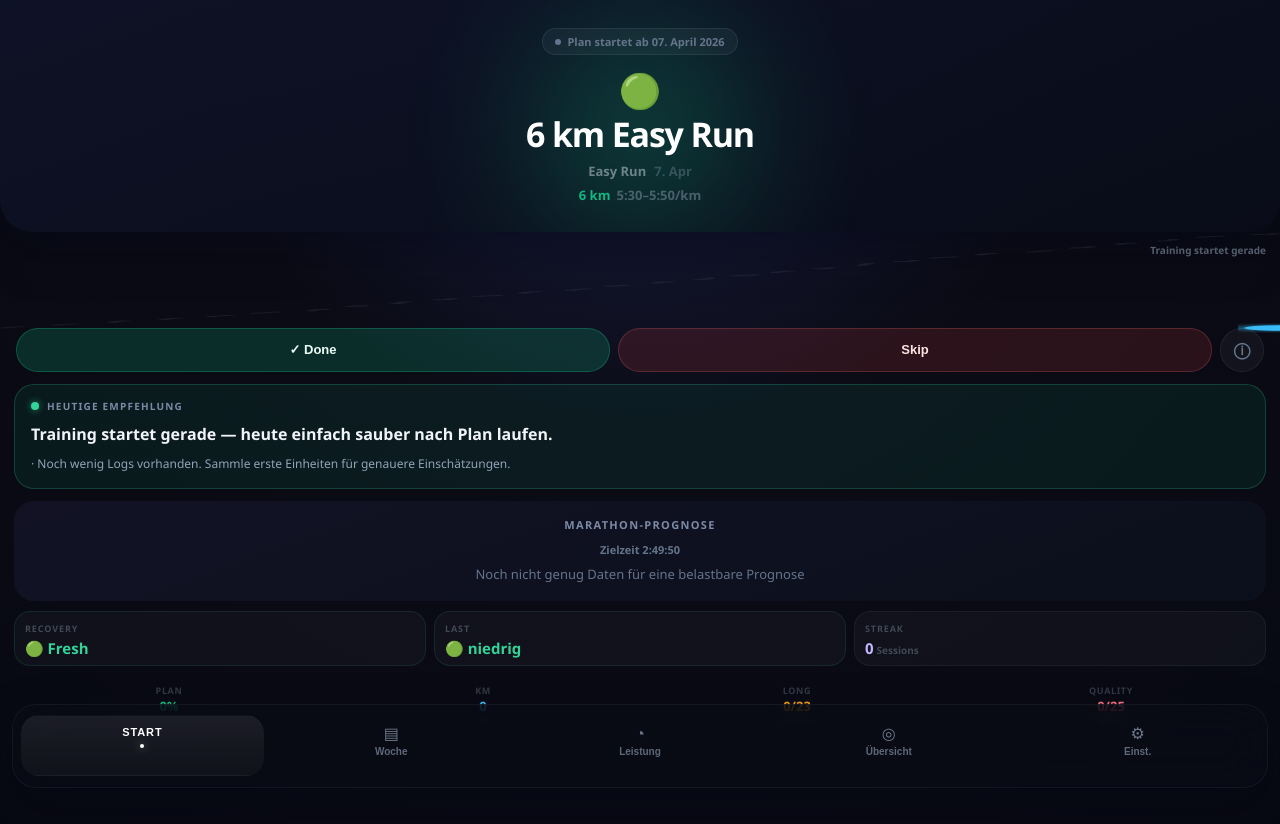
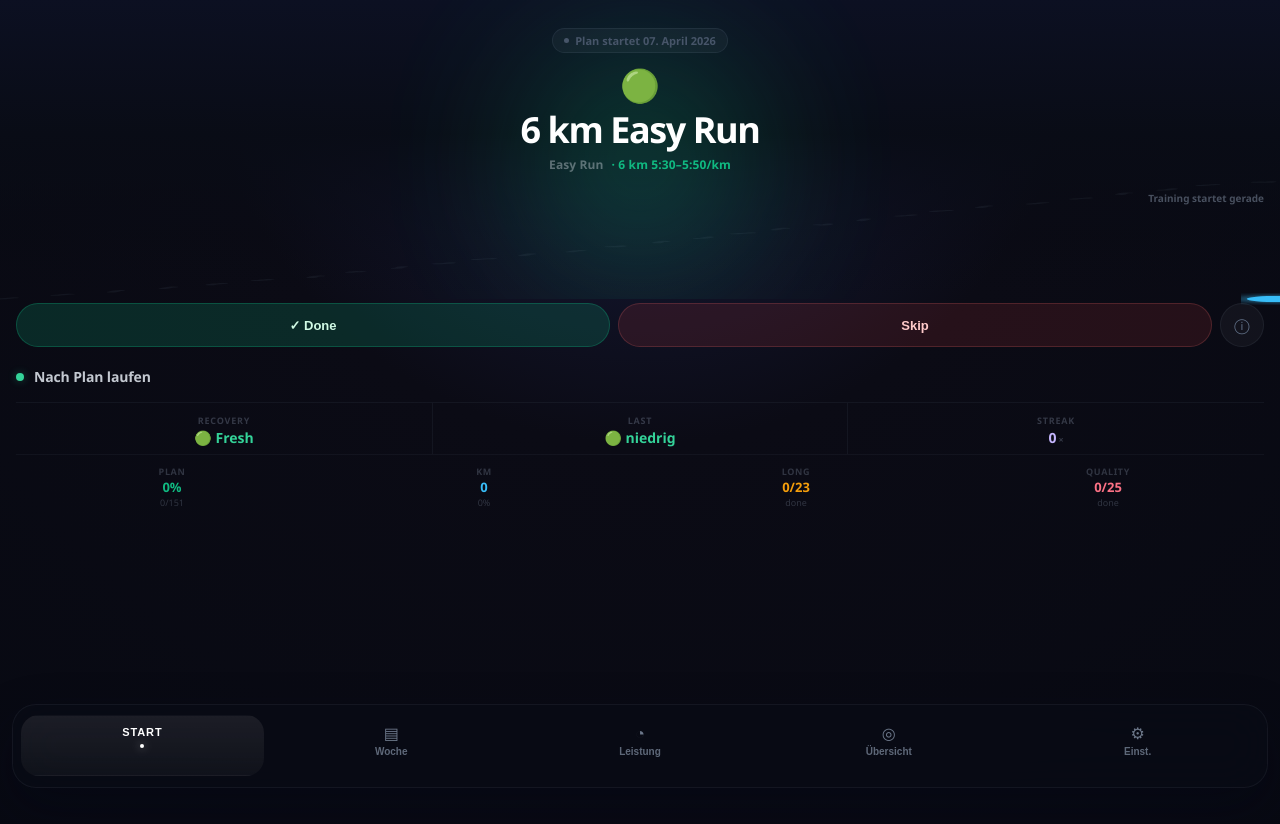
Before and after one commit to anton291005-tech/marathon-app, a React (Create React App) app: page / in a window 1280 px wide. Shown: the top 824 px of the page. Built offline with nearby package versions, Linux system fonts and the light colour scheme.

Commit message:
Refine home UI: central graph, minimal decision text, remove prediction from home

```diff
--- a/src/App.tsx
+++ b/src/App.tsx
@@ -1285,28 +1285,31 @@ export default function App(){
       {activeView==="home"?(
         <div style={{display:"flex",flexDirection:"column",paddingBottom:24,...viewTransitionStyle}}>
 
-          {/* ── 1. HERO CARD — session info only, no buttons ───────────── */}
-          <div style={{position:"relative",overflow:"hidden",background:"linear-gradient(160deg,rgba(14,18,38,0.98),rgba(9,12,24,0.96))",borderRadius:"0 0 32px 32px",padding:"28px 18px 28px",boxShadow:"0 20px 48px rgba(2,6,23,0.32)"}}>
-            {/* ambient glow */}
-            <div style={{position:"absolute",inset:0,pointerEvents:"none"}}>
-              <div style={{position:"absolute",left:"50%",top:"-20px",width:340,height:300,transform:`translateX(-50%) scale(${graphReady ? 1 : 0.88})`,background:`radial-gradient(circle at center, ${dashboardGlow} 0%, transparent 70%)`,filter:"blur(64px)",opacity:graphReady ? 0.9 : 0.3,transition:"opacity 1.4s ease, transform 1.4s ease"}} />
+          {/* ── HERO + GRAPH — one seamless gradient section ───────────── */}
+          <div style={{position:"relative",paddingTop:28}}>
+            {/* background: fades from hero dark → transparent, no hard bottom edge */}
+            <div style={{position:"absolute",inset:0,background:"linear-gradient(180deg,rgba(12,16,34,0.99) 0%,rgba(9,12,22,0.96) 45%,rgba(8,10,19,0.3) 78%,transparent 100%)",pointerEvents:"none"}} />
+
+            {/* ambient glow — stays in the top portion */}
+            <div style={{position:"absolute",inset:0,pointerEvents:"none",overflow:"hidden"}}>
+              <div style={{position:"absolute",left:"50%",top:"-10px",width:380,height:340,transform:`translateX(-50%) scale(${graphReady ? 1 : 0.86})`,background:`radial-gradient(circle at center, ${dashboardGlow} 0%, transparent 68%)`,filter:"blur(68px)",opacity:graphReady ? 0.82 : 0.25,transition:"opacity 1.5s ease, transform 1.5s ease"}} />
             </div>
 
             {/* status chip */}
-            <div style={{position:"relative",display:"flex",justifyContent:"center",marginBottom:18}}>
+            <div style={{position:"relative",display:"flex",justifyContent:"center",marginBottom:16}}>
               {isPreStart && !trainingEngagement ? (
-                <div style={{display:"inline-flex",alignItems:"center",gap:6,background:"rgba(148,163,184,0.07)",border:"1px solid rgba(148,163,184,0.12)",borderRadius:999,padding:"5px 12px"}}>
-                  <span style={{width:6,height:6,borderRadius:"50%",background:"#64748b",display:"inline-block"}}/>
-                  <span style={{fontSize:11,color:"#64748b",fontWeight:700}}>Plan startet{blockStartLabel ? ` ab ${blockStartLabel}` : ""}</span>
+                <div style={{display:"inline-flex",alignItems:"center",gap:6,background:"rgba(148,163,184,0.06)",border:"1px solid rgba(148,163,184,0.1)",borderRadius:999,padding:"4px 11px"}}>
+                  <span style={{width:5,height:5,borderRadius:"50%",background:"#475569",display:"inline-block"}}/>
+                  <span style={{fontSize:11,color:"#475569",fontWeight:700}}>Plan startet{blockStartLabel ? ` ${blockStartLabel}` : ""}</span>
                 </div>
               ) : isCalendarBeforeFirstSession && trainingEngagement ? (
-                <div style={{display:"inline-flex",alignItems:"center",gap:6,background:"rgba(56,189,248,0.1)",border:"1px solid rgba(56,189,248,0.2)",borderRadius:999,padding:"5px 12px"}}>
-                  <span style={{width:6,height:6,borderRadius:"50%",background:"#38bdf8",boxShadow:"0 0 6px #38bdf8",display:"inline-block"}}/>
+                <div style={{display:"inline-flex",alignItems:"center",gap:6,background:"rgba(56,189,248,0.08)",border:"1px solid rgba(56,189,248,0.16)",borderRadius:999,padding:"4px 11px"}}>
+                  <span style={{width:5,height:5,borderRadius:"50%",background:"#38bdf8",boxShadow:"0 0 5px #38bdf8",display:"inline-block"}}/>
                   <span style={{fontSize:11,color:"#7dd3fc",fontWeight:700}}>Training läuft</span>
                 </div>
               ) : (
-                <div style={{display:"inline-flex",alignItems:"center",gap:6,background:`${dashboardType.col}18`,border:`1px solid ${dashboardType.col}30`,borderRadius:999,padding:"5px 12px"}}>
-                  <span style={{width:6,height:6,borderRadius:"50%",background:dashboardType.col,boxShadow:`0 0 7px ${dashboardType.col}`,display:"inline-block"}}/>
+                <div style={{display:"inline-flex",alignItems:"center",gap:6,background:`${dashboardType.col}14`,border:`1px solid ${dashboardType.col}28`,borderRadius:999,padding:"4px 11px"}}>
+                  <span style={{width:5,height:5,borderRadius:"50%",background:dashboardType.col,boxShadow:`0 0 6px ${dashboardType.col}`,display:"inline-block"}}/>
                   <span style={{fontSize:11,color:dashboardType.col,fontWeight:700}}>
                     {todayNextSession?.mode === "today" ? "Heute" : dashboardSession ? "Nächste Einheit" : "Ruhetag"}
                   </span>
@@ -1314,106 +1317,67 @@ export default function App(){
               )}
             </div>
 
-            {/* session emoji + title */}
-            <div style={{position:"relative",textAlign:"center"}}>
-              <div style={{fontSize:34,marginBottom:10,lineHeight:1}}>{dashboardType.emoji}</div>
-              <div style={{fontSize:34,fontWeight:800,color:"#fff",lineHeight:1.05,letterSpacing:"-0.035em",maxWidth:300,margin:"0 auto"}}>
+            {/* session title */}
+            <div style={{position:"relative",textAlign:"center",padding:"0 20px"}}>
+              <div style={{fontSize:32,lineHeight:1,marginBottom:10}}>{dashboardType.emoji}</div>
+              <div style={{fontSize:36,fontWeight:800,color:"#fff",lineHeight:1.04,letterSpacing:"-0.04em",maxWidth:310,margin:"0 auto"}}>
                 {getHeroTitle(dashboardSession)}
               </div>
-              <div style={{fontSize:13,color:"rgba(226,232,240,0.46)",fontWeight:600,marginTop:9}}>
+              <div style={{fontSize:12,color:"rgba(226,232,240,0.38)",fontWeight:600,marginTop:8,letterSpacing:"0.01em"}}>
                 {dashboardSession ? dashboardType.label : "Keine Einheit geplant"}
-                {dashboardSession?.date ? <span style={{color:"rgba(148,163,184,0.32)",marginLeft:8}}>{dashboardSession.date}</span> : null}
-              </div>
                 {dashboardSession?.km ? (
-                <div style={{marginTop:6,fontSize:13,color:dashboardType.col,fontWeight:700}}>
-                  {dashboardSession.km} km
-                  {dashboardSession.pace ? <span style={{color:"rgba(148,163,184,0.45)",marginLeft:6,fontWeight:600}}>{dashboardSession.pace}</span> : null}
-                </div>
+                  <span style={{color:dashboardType.col,marginLeft:8,fontWeight:700}}>
+                    · {dashboardSession.km} km{dashboardSession.pace ? ` ${dashboardSession.pace}` : ""}
+                  </span>
                 ) : null}
               </div>
             </div>
 
-          {/* ── 2. PROGRESS GRAPH — bare, no card, blends into background ── */}
-          <div style={{position:"relative"}}>
-            {/* momentum score — tiny corner label */}
-            <div style={{position:"absolute",top:10,right:14,zIndex:1,lineHeight:1}}>
+            {/* graph — inside the same wrapper, no visual separation */}
+            <div style={{position:"relative",marginTop:6}}>
+              {/* momentum score — tiny, upper-right corner */}
+              <div style={{position:"absolute",top:8,right:16,zIndex:1}}>
                 {formScore.earlyStage ? (
-                <span style={{fontSize:10,fontWeight:700,color:formScore.color,opacity:0.55}}>{formScore.label}</span>
+                  <span style={{fontSize:10,fontWeight:700,color:formScore.color,opacity:0.45}}>{formScore.label}</span>
                 ) : (
-                <span style={{fontSize:12,fontWeight:800,color:formScore.color,opacity:0.7,letterSpacing:"-0.02em"}}>
+                  <span style={{fontSize:11,fontWeight:800,color:formScore.color,opacity:0.58,letterSpacing:"-0.02em"}}>
                     {formScore.score > 0 ? "+" : ""}{formScore.score}%
                   </span>
                 )}
               </div>
 
-            <svg viewBox="0 0 100 100" preserveAspectRatio="none" style={{width:"100%",height:96,display:"block",overflow:"visible"}}>
+              <svg viewBox="0 0 100 100" preserveAspectRatio="none" style={{width:"100%",height:120,display:"block",overflow:"visible"}}>
                 <defs>
-                {/* fixed green→teal gradient — consistent premium look */}
                   <linearGradient id="pgLineGrad" x1="0%" y1="0%" x2="100%" y2="0%">
-                  <stop offset="0%" stopColor="#10b981" stopOpacity="0.8"/>
+                    <stop offset="0%" stopColor="#10b981" stopOpacity="0.75"/>
                     <stop offset="100%" stopColor="#38bdf8" stopOpacity="1"/>
                   </linearGradient>
                   <linearGradient id="pgFillGrad" x1="0%" y1="0%" x2="0%" y2="100%">
-                  <stop offset="0%" stopColor={dashboardSession ? dashboardType.col : "#10b981"} stopOpacity="0.12"/>
+                    <stop offset="0%" stopColor={dashboardSession ? dashboardType.col : "#10b981"} stopOpacity="0.11"/>
                     <stop offset="100%" stopColor={dashboardSession ? dashboardType.col : "#10b981"} stopOpacity="0"/>
                   </linearGradient>
-                {/* soft glow filter on the main line */}
                   <filter id="pgGlow" x="-8%" y="-40%" width="116%" height="180%">
-                  <feGaussianBlur in="SourceGraphic" stdDeviation="1.6" result="blur"/>
+                    <feGaussianBlur in="SourceGraphic" stdDeviation="1.8" result="blur"/>
                     <feMerge><feMergeNode in="blur"/><feMergeNode in="SourceGraphic"/></feMerge>
                   </filter>
                 </defs>
-
-              {/* subtle fill area */}
-              <path
-                d={buildAreaPath(dashboardProgressPoints,"actualY")}
-                fill="url(#pgFillGrad)"
-                style={{transition:"opacity .9s ease",opacity:graphReady ? 1 : 0}}
-              />
-              {/* planned baseline — very faint dashes */}
-              <path
-                d={plannedProgressPath}
-                fill="none"
-                stroke="rgba(148,163,184,0.13)"
-                strokeWidth="0.9"
-                strokeLinecap="round"
-                strokeDasharray="2,3.5"
-                style={{opacity:graphReady ? 0.8 : 0,transition:"opacity .8s ease"}}
-              />
-              {/* main actual line — smooth cubic Bézier + glow */}
-              <path
-                d={actualProgressPath}
-                fill="none"
-                stroke="url(#pgLineGrad)"
-                strokeWidth="3.4"
-                strokeLinecap="round"
-                filter="url(#pgGlow)"
-                pathLength="100"
-                strokeDasharray="100"
-                strokeDashoffset={graphReady ? 0 : 100}
-                style={{transition:"stroke-dashoffset 1.2s cubic-bezier(0.22,1,0.36,1) .1s, opacity .7s ease",opacity:graphReady ? 1 : 0}}
-              />
-              {/* end dot with glow */}
+                <path d={buildAreaPath(dashboardProgressPoints,"actualY")} fill="url(#pgFillGrad)" style={{transition:"opacity .9s ease",opacity:graphReady ? 1 : 0}} />
+                <path d={plannedProgressPath} fill="none" stroke="rgba(148,163,184,0.1)" strokeWidth="0.8" strokeLinecap="round" strokeDasharray="1.5,4" style={{opacity:graphReady ? 0.7 : 0,transition:"opacity .8s ease"}} />
+                <path d={actualProgressPath} fill="none" stroke="url(#pgLineGrad)" strokeWidth="3.2" strokeLinecap="round" filter="url(#pgGlow)" pathLength="100" strokeDasharray="100" strokeDashoffset={graphReady ? 0 : 100} style={{transition:"stroke-dashoffset 1.3s cubic-bezier(0.22,1,0.36,1) .1s, opacity .7s ease",opacity:graphReady ? 1 : 0}} />
                 {dashboardProgressPoints.length > 0 && (
-                <circle
-                  cx={dashboardProgressPoints[dashboardProgressPoints.length-1].x}
-                  cy={dashboardProgressPoints[dashboardProgressPoints.length-1].actualY}
-                  r="2.8"
-                  fill="#38bdf8"
-                  filter="url(#pgGlow)"
-                  style={{transition:"opacity .5s ease .3s",opacity:graphReady ? 1 : 0}}
-                />
+                  <circle cx={dashboardProgressPoints[dashboardProgressPoints.length-1].x} cy={dashboardProgressPoints[dashboardProgressPoints.length-1].actualY} r="2.6" fill="#38bdf8" filter="url(#pgGlow)" style={{transition:"opacity .5s ease .35s",opacity:graphReady ? 1 : 0}} />
                 )}
               </svg>
             </div>
-
-          {/* ── 3. ACTION BUTTONS — below graph, before cards ─────────── */}
-          <div style={{display:"flex",gap:8,padding:"0 16px 12px"}}>
+          </div>
+
+          {/* ── ACTION BUTTONS ─────────────────────────────────────────── */}
+          <div style={{display:"flex",gap:8,padding:"4px 16px 16px"}}>
             <button
               className="dashboard-action"
               onClick={()=>dashboardSession && quickCompleteSession(dashboardSession)}
               disabled={!dashboardSession}
-              style={{flex:1,background:"rgba(16,185,129,0.2)",border:"1px solid rgba(16,185,129,0.32)",color:dashboardSession ? "#ecfdf5" : "#374151",borderRadius:999,padding:"12px 10px",cursor:dashboardSession ? "pointer" : "not-allowed",fontSize:13,fontWeight:700}}
+              style={{flex:1,background:"rgba(16,185,129,0.18)",border:"1px solid rgba(16,185,129,0.28)",color:dashboardSession ? "#d1fae5" : "#374151",borderRadius:999,padding:"12px 10px",cursor:dashboardSession ? "pointer" : "not-allowed",fontSize:13,fontWeight:700}}
             >
               ✓ Done
             </button>
@@ -1421,7 +1385,7 @@ export default function App(){
               className="dashboard-action"
               onClick={()=>dashboardSession && quickSkipSession(dashboardSession)}
               disabled={!dashboardSession}
-              style={{flex:1,background:"rgba(239,68,68,0.14)",border:"1px solid rgba(248,113,113,0.22)",color:dashboardSession ? "#fee2e2" : "#374151",borderRadius:999,padding:"12px 10px",cursor:dashboardSession ? "pointer" : "not-allowed",fontSize:13,fontWeight:700}}
+              style={{flex:1,background:"rgba(239,68,68,0.12)",border:"1px solid rgba(248,113,113,0.2)",color:dashboardSession ? "#fecaca" : "#374151",borderRadius:999,padding:"12px 10px",cursor:dashboardSession ? "pointer" : "not-allowed",fontSize:13,fontWeight:700}}
             >
               Skip
             </button>
@@ -1429,56 +1393,58 @@ export default function App(){
               className="dashboard-action"
               onClick={()=>dashboardSession && openModal(dashboardSession)}
               disabled={!dashboardSession}
-              style={{width:44,height:44,flexShrink:0,background:"rgba(255,255,255,0.04)",border:"1px solid rgba(148,163,184,0.1)",color:dashboardSession ? "#64748b" : "#1e293b",borderRadius:999,cursor:dashboardSession ? "pointer" : "not-allowed",fontSize:16,fontWeight:700,display:"flex",alignItems:"center",justifyContent:"center"}}
+              style={{width:44,height:44,flexShrink:0,background:"rgba(255,255,255,0.04)",border:"1px solid rgba(148,163,184,0.09)",color:dashboardSession ? "#64748b" : "#1e293b",borderRadius:999,cursor:dashboardSession ? "pointer" : "not-allowed",fontSize:15,display:"flex",alignItems:"center",justifyContent:"center"}}
               aria-label="Details öffnen"
             >
               ⓘ
             </button>
           </div>
 
-          {/* ── 4-7. Cards ─────────────────────────────────────────────── */}
-          <div style={{display:"flex",flexDirection:"column",gap:10,padding:"0 14px"}}>
-
-            <DailyDecisionCard decision={dailyDecision} />
-
-            <MarathonPredictionCard
-              variant="compact"
-              prediction={marathonPrediction}
-              targetTimeLabel={targetTimeDisplay}
-              coachHints={[]}
-            />
-
-            {/* Key metrics: Recovery · Last · Streak */}
-            <div style={{display:"grid",gridTemplateColumns:"repeat(3,minmax(0,1fr))",gap:8}}>
-              <div style={{padding:"10px 10px 9px",background:"rgba(255,255,255,0.03)",borderRadius:16,border:`1px solid ${recoveryState.tone}1e`}}>
-                <div style={{fontSize:9,textTransform:"uppercase",letterSpacing:"0.1em",color:"rgba(148,163,184,0.38)",fontWeight:700,marginBottom:5}}>Recovery</div>
-                <div style={{fontSize:15,fontWeight:800,color:recoveryState.tone,lineHeight:1.1}}>{recoveryState.label}</div>
-              </div>
-              <div style={{padding:"10px 10px 9px",background:"rgba(255,255,255,0.03)",borderRadius:16,border:`1px solid ${weeklyFatigue.color}1e`}}>
-                <div style={{fontSize:9,textTransform:"uppercase",letterSpacing:"0.1em",color:"rgba(148,163,184,0.38)",fontWeight:700,marginBottom:5}}>Last</div>
-                <div style={{fontSize:15,fontWeight:800,color:weeklyFatigue.color,lineHeight:1.1}}>{weeklyFatigue.icon} {weeklyFatigue.label}</div>
-              </div>
-              <div style={{padding:"10px 10px 9px",background:"rgba(255,255,255,0.03)",borderRadius:16,border:"1px solid rgba(148,163,184,0.09)"}}>
-                <div style={{fontSize:9,textTransform:"uppercase",letterSpacing:"0.1em",color:"rgba(148,163,184,0.38)",fontWeight:700,marginBottom:5}}>Streak</div>
-                <div style={{fontSize:15,fontWeight:800,color:"#c4b5fd",lineHeight:1.1}}>
-                  {consistencyStats.sessionStreak}
-                  <span style={{fontSize:10,fontWeight:600,color:"rgba(148,163,184,0.38)",marginLeft:3}}>Sessions</span>
-                </div>
-              </div>
-            </div>
-
-            {/* Plan stats — no card wrapper, bare row */}
-            <div style={{display:"grid",gridTemplateColumns:"repeat(4,minmax(0,1fr))",gap:4,padding:"2px 0 4px"}}>
+          {/* ── BELOW-FOLD CONTENT ─────────────────────────────────────── */}
+          <div style={{display:"flex",flexDirection:"column",gap:0,padding:"0 16px"}}>
+
+            {/* Daily decision — ultra-minimal: coloured dot + short label */}
+            <div style={{display:"flex",alignItems:"center",gap:10,padding:"4px 0 16px"}}>
+              <div style={{
+                width:8,height:8,borderRadius:"50%",flexShrink:0,
+                background:dailyDecision.status==="green"?"#34d399":dailyDecision.status==="yellow"?"#fbbf24":"#f87171",
+                boxShadow:dailyDecision.status==="green"?"0 0 8px #34d39955":dailyDecision.status==="yellow"?"0 0 8px #fbbf2455":"0 0 8px #f8717155",
+              }}/>
+              <span style={{fontSize:14,fontWeight:700,color:"rgba(226,232,240,0.86)",letterSpacing:"-0.01em"}}>
+                {dailyDecision.shortRecommendation}
+              </span>
+            </div>
+
+            {/* Key signals — borderless tabular row */}
+            <div style={{display:"grid",gridTemplateColumns:"repeat(3,minmax(0,1fr))",borderTop:"1px solid rgba(148,163,184,0.07)"}}>
+              <div style={{padding:"11px 4px 9px",textAlign:"center"}}>
+                <div style={{fontSize:9,textTransform:"uppercase",letterSpacing:"0.09em",color:"rgba(148,163,184,0.3)",fontWeight:700,marginBottom:4}}>Recovery</div>
+                <div style={{fontSize:14,fontWeight:800,color:recoveryState.tone,lineHeight:1}}>{recoveryState.label}</div>
+              </div>
+              <div style={{padding:"11px 4px 9px",textAlign:"center",borderLeft:"1px solid rgba(148,163,184,0.07)",borderRight:"1px solid rgba(148,163,184,0.07)"}}>
+                <div style={{fontSize:9,textTransform:"uppercase",letterSpacing:"0.09em",color:"rgba(148,163,184,0.3)",fontWeight:700,marginBottom:4}}>Last</div>
+                <div style={{fontSize:14,fontWeight:800,color:weeklyFatigue.color,lineHeight:1}}>{weeklyFatigue.icon} {weeklyFatigue.label}</div>
+              </div>
+              <div style={{padding:"11px 4px 9px",textAlign:"center"}}>
+                <div style={{fontSize:9,textTransform:"uppercase",letterSpacing:"0.09em",color:"rgba(148,163,184,0.3)",fontWeight:700,marginBottom:4}}>Streak</div>
+                <div style={{fontSize:14,fontWeight:800,color:"#c4b5fd",lineHeight:1}}>
+                  {consistencyStats.sessionStreak}<span style={{fontSize:9,color:"rgba(148,163,184,0.3)",marginLeft:2}}>×</span>
+                </div>
+              </div>
+            </div>
+
+            {/* Plan stats — bare 4-col row */}
+            <div style={{display:"grid",gridTemplateColumns:"repeat(4,minmax(0,1fr))",borderTop:"1px solid rgba(148,163,184,0.06)"}}>
               {[
                 { label: "Plan", value: `${pct}%`, sub: `${doneSess}/${totalSess}`, color: "#10b981" },
                 { label: "km", value: `${Math.round(loggedKm)}`, sub: `${kmPct}%`, color: "#38bdf8" },
-                { label: "Long", value: `${doneLongRuns}/${longRuns}`, sub: "LR done", color: "#f59e0b" },
+                { label: "Long", value: `${doneLongRuns}/${longRuns}`, sub: "done", color: "#f59e0b" },
                 { label: "Quality", value: `${doneHardSessions}/${hardSessions}`, sub: "done", color: "#fb7185" },
               ].map(m=>(
-                <div key={m.label} style={{textAlign:"center",padding:"6px 2px"}}>
-                  <div style={{fontSize:9,textTransform:"uppercase",letterSpacing:"0.07em",color:"rgba(148,163,184,0.3)",fontWeight:700,marginBottom:3}}>{m.label}</div>
+                <div key={m.label} style={{padding:"10px 4px 8px",textAlign:"center"}}>
+                  <div style={{fontSize:9,textTransform:"uppercase",letterSpacing:"0.07em",color:"rgba(148,163,184,0.28)",fontWeight:700,marginBottom:3}}>{m.label}</div>
                   <div style={{fontSize:13,fontWeight:800,color:m.color,lineHeight:1}}>{m.value}</div>
-                  <div style={{fontSize:9,color:"rgba(148,163,184,0.3)",marginTop:2}}>{m.sub}</div>
+                  <div style={{fontSize:9,color:"rgba(148,163,184,0.28)",marginTop:2}}>{m.sub}</div>
                 </div>
               ))}
             </div>
--- a/src/dailyDecision.ts
+++ b/src/dailyDecision.ts
@@ -8,7 +8,9 @@ export type DecisionStatus = "green" | "yellow" | "red";
 
 export type DailyDecision = {
   status: DecisionStatus;
-  /** Short main recommendation sentence */
+  /** 2–4 word label for compact Home display */
+  shortRecommendation: string;
+  /** Full recommendation sentence for detail views */
   recommendation: string;
   /** 1–3 brief reason strings shown below */
   reasons: string[];
@@ -70,6 +72,7 @@ export function getDailyDecision(input: DailyDecisionInput): DailyDecision {
   if (doneSessions < 4) {
     return {
       status: "green",
+      shortRecommendation: "Nach Plan laufen",
       recommendation: "Training startet gerade — heute einfach sauber nach Plan laufen.",
       reasons: ["Noch wenig Logs vorhanden. Sammle erste Einheiten für genauere Einschätzungen."],
       earlyStage: true,
@@ -145,7 +148,7 @@ export function getDailyDecision(input: DailyDecisionInput): DailyDecision {
     const rec = isHardType(todaySessionType)
       ? `Wie geplant trainieren — gutes Fenster für ${sessionLabel}.`
       : `Wie geplant trainieren — Bedingungen passen.`;
-    return { status: "green", recommendation: rec, reasons: trimmedReasons, earlyStage: false };
+    return { status: "green", shortRecommendation: "Wie geplant laufen", recommendation: rec, reasons: trimmedReasons, earlyStage: false };
   }
 
   if (riskScore <= 3) {
@@ -153,13 +156,15 @@ export function getDailyDecision(input: DailyDecisionInput): DailyDecision {
     const rec = isHardType(todaySessionType)
       ? `Locker angehen — Intensität ${sessionLabel} moderat halten.`
       : `Wie geplant, aber auf die eigenen Signale hören.`;
-    return { status: "yellow", recommendation: rec, reasons: trimmedReasons, earlyStage: false };
+    const short = isHardType(todaySessionType) ? "Locker angehen" : "Auf Signale hören";
+    return { status: "yellow", shortRecommendation: short, recommendation: rec, reasons: trimmedReasons, earlyStage: false };
   }
 
   // Red: clearly reduce or rest
   if (todaySessionType === "rest" || todaySessionType === "bike") {
     return {
       status: "red",
+      shortRecommendation: "Heute erholen",
       recommendation: "Heute wirklich erholen — der Ruhetag kommt gerade richtig.",
       reasons: trimmedReasons,
       earlyStage: false,
@@ -167,6 +172,7 @@ export function getDailyDecision(input: DailyDecisionInput): DailyDecision {
   }
   return {
     status: "red",
+    shortRecommendation: "Intensität reduzieren",
     recommendation: "Intensität heute deutlich reduzieren oder eine leichte Einheit wählen.",
     reasons: trimmedReasons,
     earlyStage: false,
```
Lines whose indentation alone changed are shown as unchanged.
